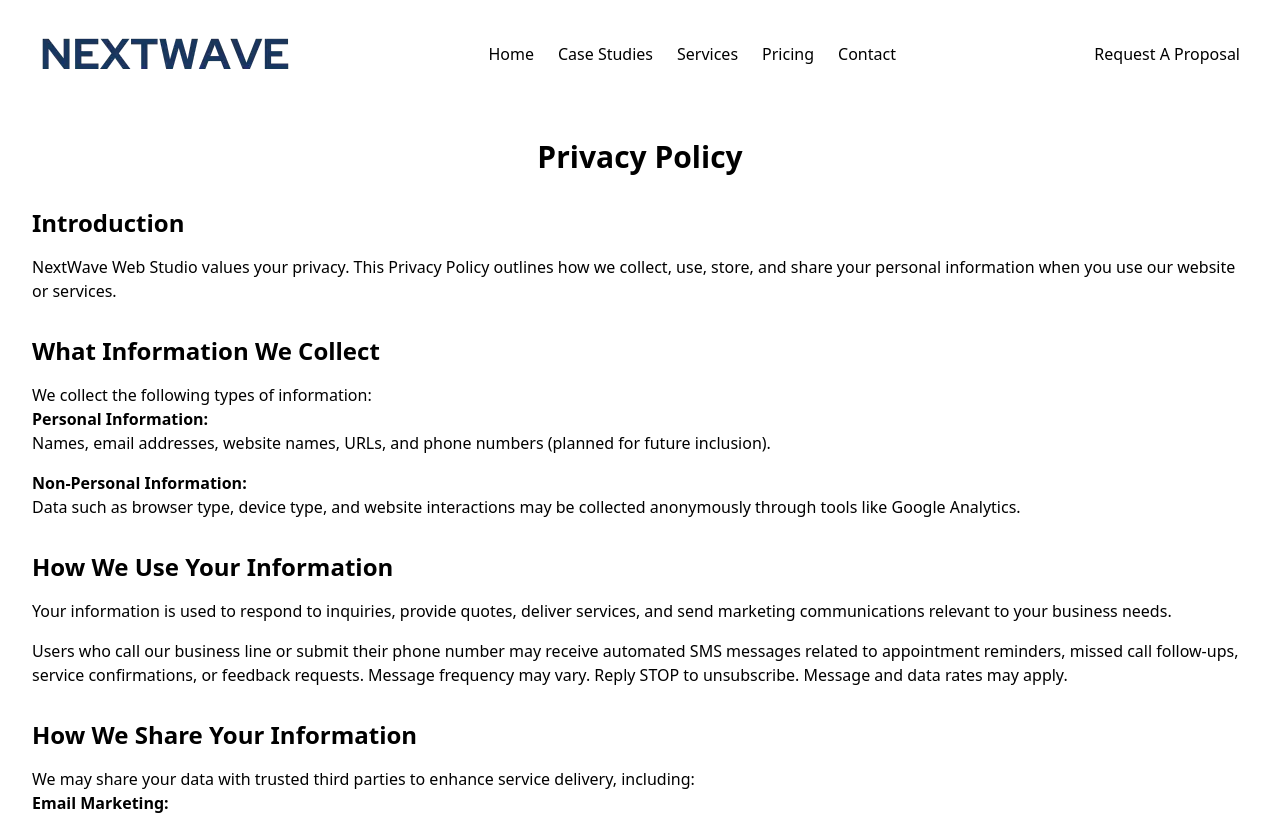
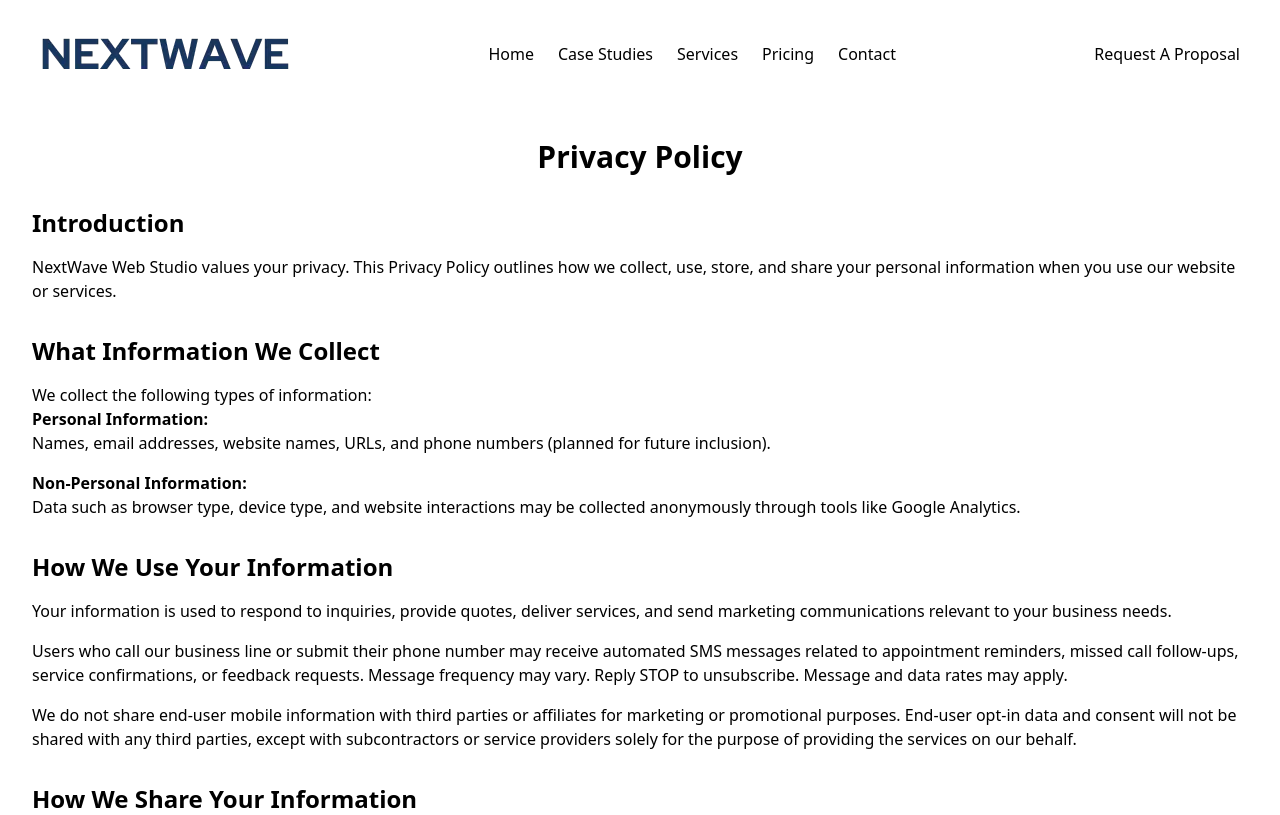
Before and after one commit to Parrasite9/nextwave, a React (Create React App) app: page /privacy-policy in a window 1280 px wide. Shown: the top 815 px of the page. Built offline with nearby package versions, Linux system fonts and the light colour scheme.

Commit message:
Updated the privacy policy

```diff
--- a/src/Pages/Policies/Privacy.jsx
+++ b/src/Pages/Policies/Privacy.jsx
@@ -51,6 +51,14 @@ const Privacy = () => {
 					vary. Reply STOP to unsubscribe. Message and data rates may
 					apply.
 				</p>
+				<p className="mt-4">
+					We do not share end-user mobile information with third
+					parties or affiliates for marketing or promotional purposes.
+					End-user opt-in data and consent will not be shared with any
+					third parties, except with subcontractors or service
+					providers solely for the purpose of providing the services
+					on our behalf.
+				</p>
 			</section>
 
 			<section className="mb-8">
```
